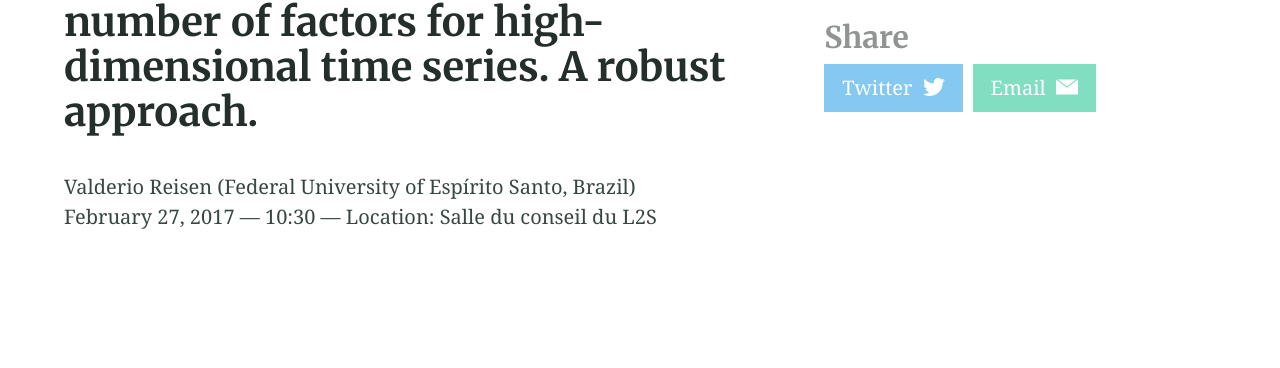
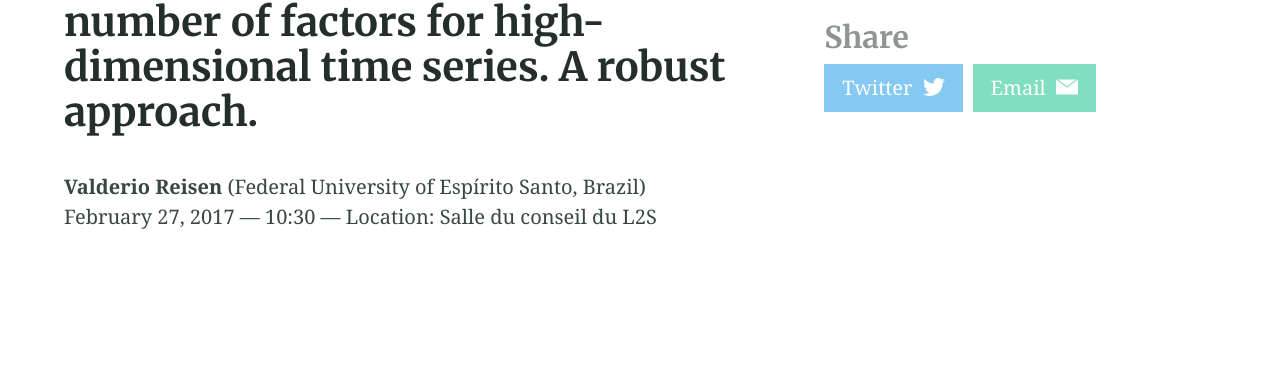
Before and after one commit to s3-seminar/s3-seminar.github.io, a Jekyll site: the page built from _seminars/valderio-reisen.md, in a window 1280 px wide. Shown: the part 143-511 px from the top of the page. Built offline with Jekyll 4.4.1, drawn with Linux system fonts in a browser that asks for light colours.

Commit message:
Add strong to speaker in seminar page

```diff
--- a/_layouts/seminar.html
+++ b/_layouts/seminar.html
@@ -21,9 +21,9 @@ layout: default
         <br/>
 
         {% if page.perso != nil and page.perso != "None" %}
-          <a href={{ page.perso }}>{{ page.speaker }}</a> ({{ page.affiliation }})
+          <a href={{ page.perso }}><strong>{{ page.speaker }}</strong></a> ({{ page.affiliation }})
         {% else %}
-          {{ page.speaker }} ({{ page.affiliation }})
+          <strong>{{ page.speaker }}</strong> ({{ page.affiliation }})
         {% endif %}
 
         <br/>
```
